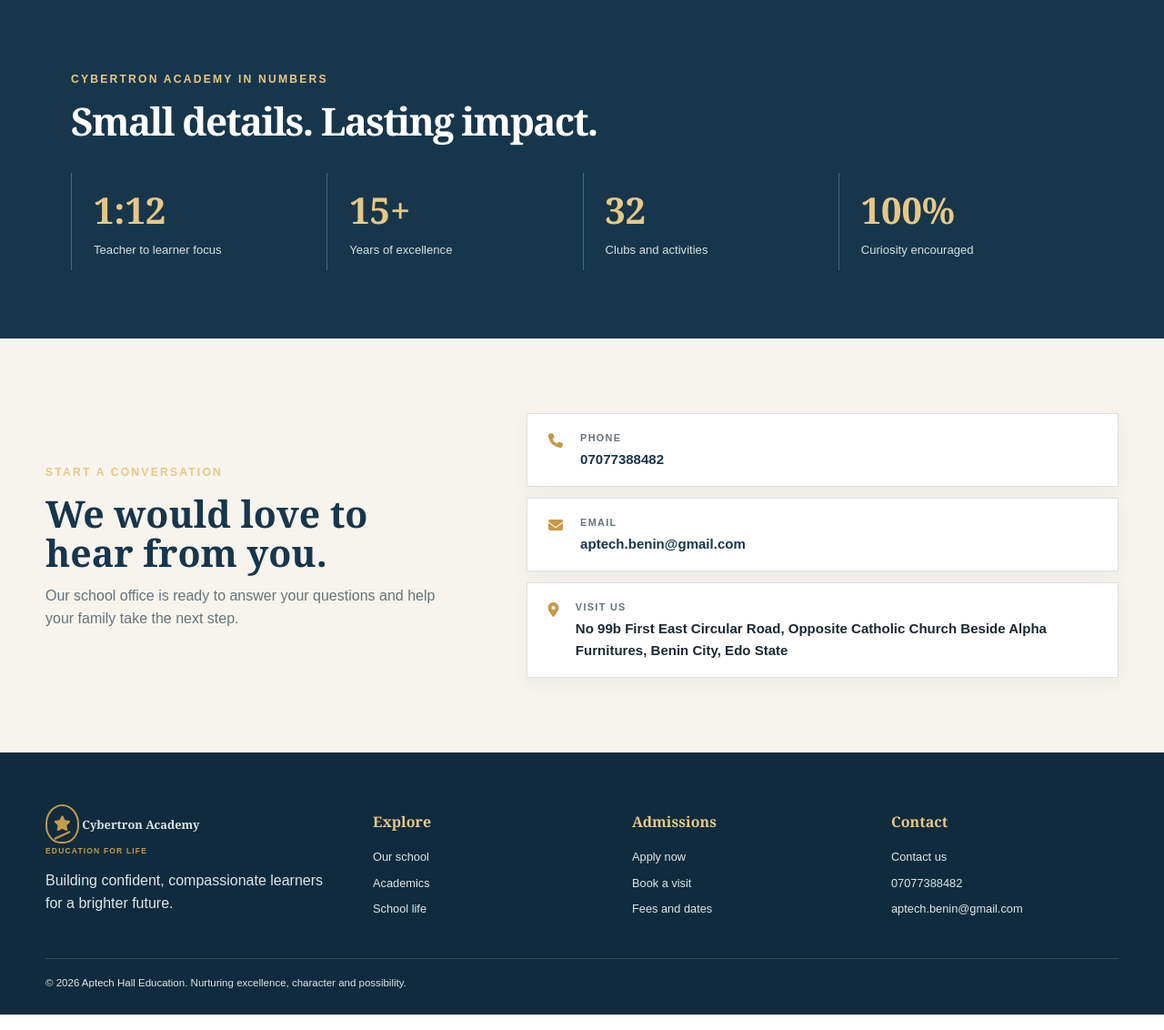
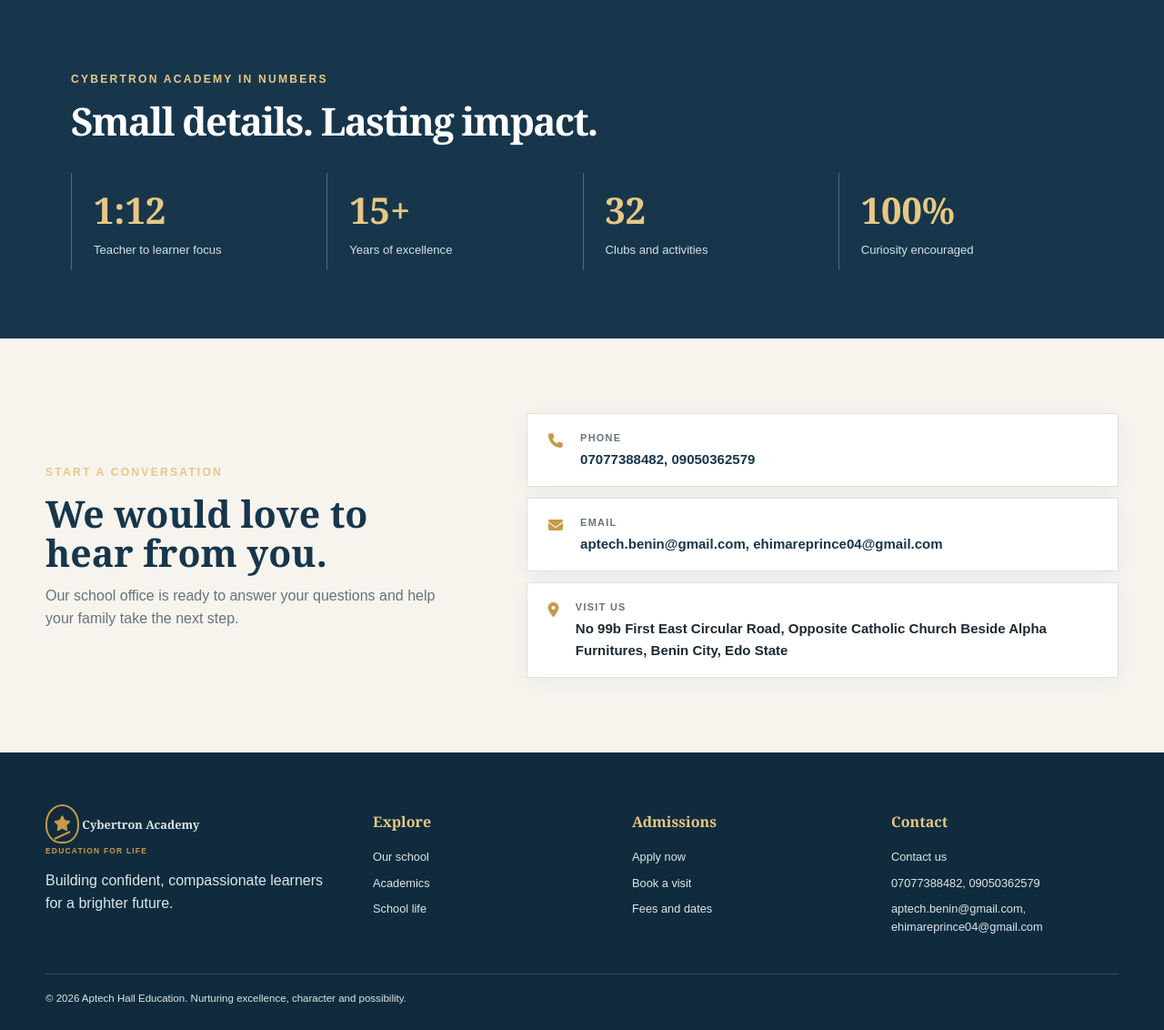
Before and after one commit to Hidden0Shad/Security-Test, a Python web app: template templates/index.html in a window 1280 px wide. Shown: the part 1692-2824 px from the top of the page at 91% size. Run offline with Jinja, Linux system fonts and the light colour scheme; the template is opened without the code that fills it, so the values that code supplies are empty.

Commit message:
Added contact

```diff
--- a/templates/calendar.html
+++ b/templates/calendar.html
@@ -155,6 +155,7 @@
                     <p><i class="fa-solid fa-bell"></i> Families receive reminders before major events.</p>
                     <p><i class="fa-solid fa-envelope"></i> Dates may change. Contact the school office for confirmation.</p>
                     <a href="mailto:aptech.benin@gmail.com">Email the school office <i class="fa-solid fa-arrow-right"></i></a>
+                    <a href="mailto:ehimareprince04@gmail.com">Email the school office, ehimareprince04@gmail.com <i class="fa-solid fa-arrow-right"></i></a>
                 </aside>
             </div>
         </section>
@@ -168,7 +169,7 @@
             </div>
             <div><h3>Explore</h3><a href="platform.html">Our school</a><a href="solutions.html">Academics</a><a href="resources.html">Life at Aptech Hall</a></div>
             <div><h3>Admissions</h3><a href="register.html">Apply now</a><a href="calendar.html">School calendar</a><a href="resources.html">Fees and dates</a></div>
-            <div><h3>Contact</h3><a href="company.html">Contact us</a><a href="tel:07077388482">07077388482</a><a href="mailto:aptech.benin@gmail.com">aptech.benin@gmail.com</a></div>
+            <div><h3>Contact</h3><a href="company.html">Contact us</a><a href="tel:07077388482">07077388482, 09050362579</a><a href="mailto:aptech.benin@gmail.com">aptech.benin@gmail.com, ehimareprince04@gmail.com</a></div>
         </div>
         <div class="school-container school-footer-bottom">© 2026 Aptech Hall Education. Nurturing excellence, character and possibility.</div>
     </footer>
--- a/templates/company.html
+++ b/templates/company.html
@@ -98,6 +98,11 @@
             ><a href="mailto:aptech.benin@gmail.com"
               >Email the school office
               <i class="fa-solid fa-arrow-right"></i></a
+            ><a href="tel:09050362579"
+              >09050362579 <i class="fa-solid fa-arrow-right"></i></a
+            ><a href="mailto:ehimareprince04@gmail.com"
+              >ehimareprince04@gmail.com
+              <i class="fa-solid fa-arrow-right"></i></a
             ><a href="login.html"
               >Parent portal <i class="fa-solid fa-arrow-right"></i
             ></a>
--- a/templates/index.html
+++ b/templates/index.html
@@ -137,14 +137,14 @@
                 <p>Our school office is ready to answer your questions and help your family take the next step.</p>
             </div>
             <div class="school-contact-list">
-                <a class="school-contact-item" href="tel:07077388482">
+                <div class="school-contact-item">
                     <i class="fa-solid fa-phone"></i>
-                    <span><small>Phone</small>07077388482</span>
-                </a>
-                <a class="school-contact-item" href="mailto:aptech.benin@gmail.com">
+                    <span><small>Phone</small><span class="school-contact-values"><a href="tel:07077388482">07077388482</a>, <a href="tel:09050362579">09050362579</a></span></span>
+                </div>
+                <div class="school-contact-item">
                     <i class="fa-solid fa-envelope"></i>
-                    <span><small>Email</small>aptech.benin@gmail.com</span>
-                </a>
+                    <span><small>Email</small><span class="school-contact-values"><a href="mailto:aptech.benin@gmail.com">aptech.benin@gmail.com</a>, <a href="mailto:ehimareprince04@gmail.com">ehimareprince04@gmail.com</a></span></span>
+                </div>
                 <div class="school-contact-item school-contact-address">
                     <i class="fa-solid fa-location-dot"></i>
                     <span><small>Visit us</small>No 99b First East Circular Road, Opposite Catholic Church Beside Alpha Furnitures, Benin City, Edo State</span>
@@ -177,8 +177,8 @@
             <div>
                 <h3>Contact</h3>
                 <a href="company.html">Contact us</a>
-                <a href="tel:07077388482">07077388482</a>
-                <a href="mailto:aptech.benin@gmail.com">aptech.benin@gmail.com</a>
+                <a href="tel:07077388482">07077388482, 09050362579</a>
+                <a href="mailto:aptech.benin@gmail.com">aptech.benin@gmail.com, ehimareprince04@gmail.com</a>
             </div>
         </div>
         <div class="school-container school-footer-bottom">© 2026 Aptech Hall Education. Nurturing excellence, character and possibility.</div>
```
Also changed, not shown: README.md.
